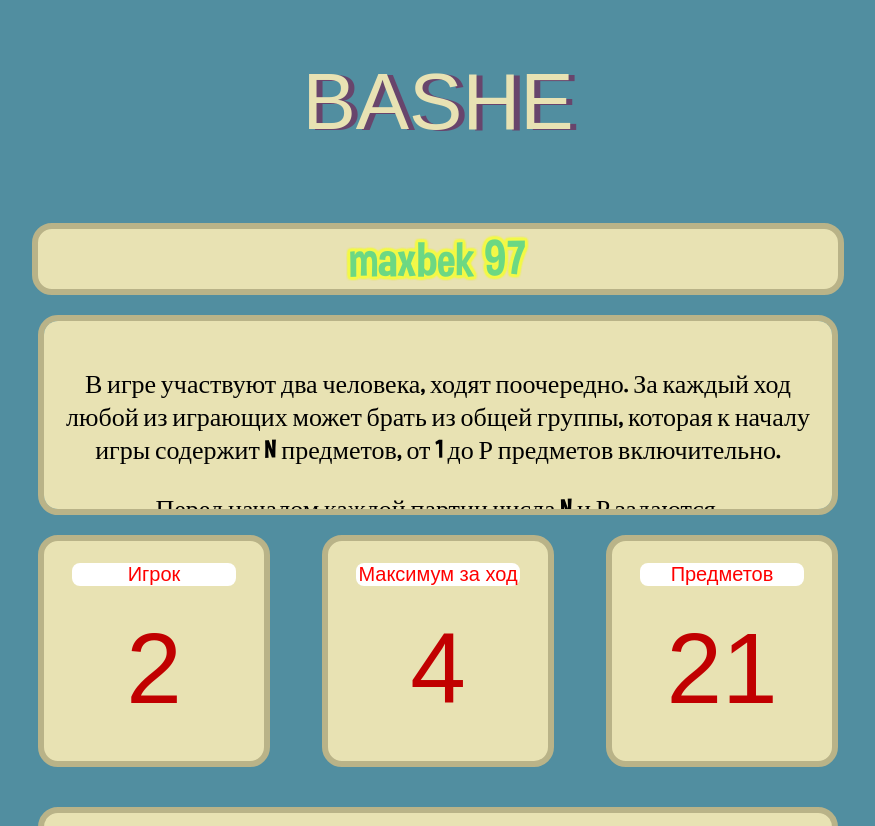
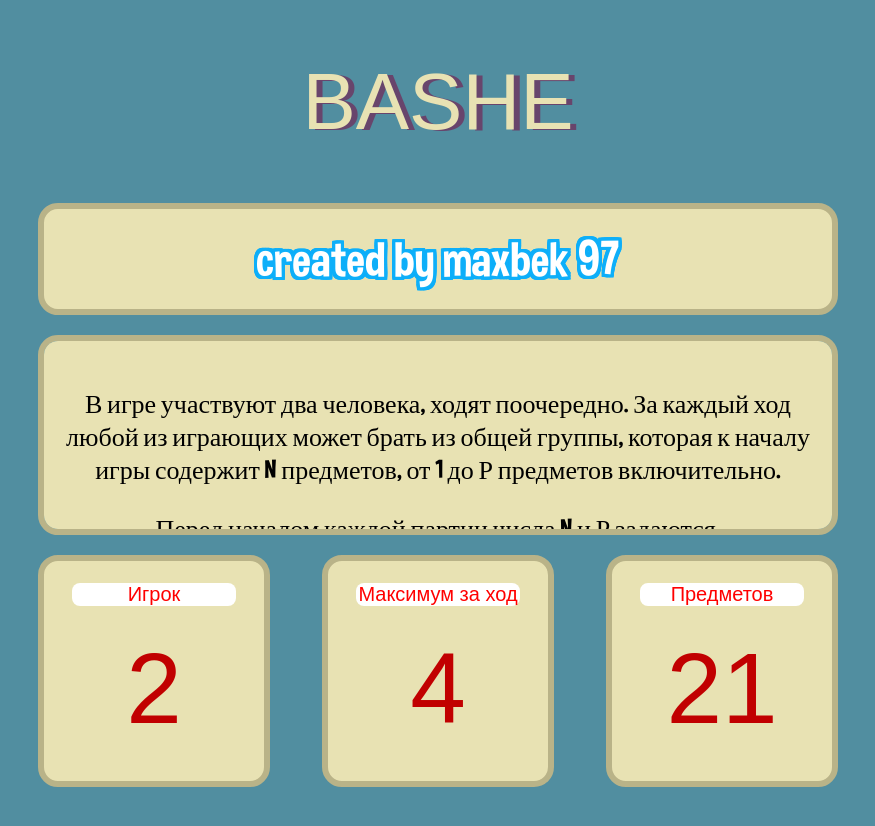
Before and after one commit to maxbek97/Bashe-game, a plain HTML site: page index.html in a window 1280 px wide. Shown: the top 826 px of the page, without its empty margins (202-1077 px from the left). Drawn offline with Linux system fonts and the light colour scheme.

Commit message:
sprite and fix

```diff
--- a/index.html
+++ b/index.html
@@ -14,8 +14,8 @@
 </head>
 <body>
 	<h1>BASHE</h1>
-	<div class="autor">
-	maxbek 97
+	<div class="container container-view">
+		<span>created by maxbek 97</span>
 	</div>
 	<div class ="container container-view rulebox">
 		<p>
--- a/script.js
+++ b/script.js
@@ -10,3 +10,13 @@ $(document).ready(function () {
 		}
 	});
 });
+$(document).ready(function () {
+	$('.chest-text').on('click', function() {
+		if ($('#switch-player').html() == "1") {
+			$('.chest-input').css("border-bottom" "1px" "dotted" "color" "red");
+		}
+		else {
+			$('.chest-input').css("border-bottom", "1px" "dotted" "green");
+		}
+	});
+});
--- a/styles.css
+++ b/styles.css
@@ -50,42 +50,46 @@ body {
 	color: #c10000;
 }
 
-.autor {
-	width: 800px;
-	background-color:#e8e2b3;
-	border: 6px solid #b9b388;
-	border-radius: 20px;
+.container span{
 	font-family: Dimboregular;
 	text-align: center;
 	display: inline-block;
-	margin: 20px;
+	margin: 0;
 	font-size: 50px;
-	color: #6cd883;
+	color: white;
 	text-shadow:
-		-0   -2px 2px #F3F948,
-		 0   -2px 2px #F3F948,
-		-0    2px 2px #F3F948,
-		 0    2px 2px #F3F948,
-		-2px -0   2px #F3F948,
-		 2px -0   2px #F3F948,
-		-2px  0   2px #F3F948,
-		 2px  0   2px #F3F948,
-		-1px -2px 2px #F3F948,
-		 1px -2px 2px #F3F948,
-		-1px  2px 2px #F3F948,
-		 1px  2px 2px #F3F948,
-		-2px -1px 2px #F3F948,
-		 2px -1px 2px #F3F948,
-		-2px  1px 2px #F3F948,
-		 2px  1px 2px #F3F948,
-		-2px -2px 2px #F3F948,
-		 2px -2px 2px #F3F948,
-		-2px  2px 2px #F3F948,
-		 2px  2px 2px #F3F948,
-		-2px -2px 2px #F3F948,
-		 2px -2px 2px #F3F948,
-		-2px  2px 2px #F3F948,
-		 2px  2px 2px #F3F948;
+		-0   -3px 0   #0EAFF9,
+		 0   -3px 0   #0EAFF9,
+		-0    3px 0   #0EAFF9,
+		 0    3px 0   #0EAFF9,
+		-3px -0   0   #0EAFF9,
+		 3px -0   0   #0EAFF9,
+		-3px  0   0   #0EAFF9,
+		 3px  0   0   #0EAFF9,
+		-1px -3px 0   #0EAFF9,
+		 1px -3px 0   #0EAFF9,
+		-1px  3px 0   #0EAFF9,
+		 1px  3px 0   #0EAFF9,
+		-3px -1px 0   #0EAFF9,
+		 3px -1px 0   #0EAFF9,
+		-3px  1px 0   #0EAFF9,
+		 3px  1px 0   #0EAFF9,
+		-2px -3px 0   #0EAFF9,
+		 2px -3px 0   #0EAFF9,
+		-2px  3px 0   #0EAFF9,
+		 2px  3px 0   #0EAFF9,
+		-3px -2px 0   #0EAFF9,
+		 3px -2px 0   #0EAFF9,
+		-3px  2px 0   #0EAFF9,
+		 3px  2px 0   #0EAFF9,
+		-3px -3px 0   #0EAFF9,
+		 3px -3px 0   #0EAFF9,
+		-3px  3px 0   #0EAFF9,
+		 3px  3px 0   #0EAFF9,
+		-3px -3px 0   #0EAFF9,
+		 3px -3px 0   #0EAFF9,
+		-3px  3px 0   #0EAFF9,
+		 3px  3px 0   #0EAFF9;
 }
 
 
@@ -100,8 +104,9 @@ body {
 }
 
 .chest-input:disabled:hover  + .chest-text {
-    background: url("./images/chest1.png") 1px 0 no-repeat;
-    background-size: contain;
+    background: url("./images/bashe_spites.png") 1px 0 no-repeat;
+	 background-position: bottom center;
+	background-size: 130%;
 }
 
 .rulebox {
@@ -121,26 +126,29 @@ body {
 }
 
 .chest-text {
-    background: url("./images/chest1.png") 1px 0 no-repeat;
+    background: url("./images/bashe_spites.png") 1px 0 no-repeat;
     display: inline-block;
     text-indent: -999px;
 	width: 140px;
     height: 140px;
-    background-size: contain;
+    background-position: top center;
+	background-size: 128%;
 }
 
 .chest-input:checked + .chest-text {
-    background: url("./images/chest2.png") 0 0 no-repeat;
+    background: url("./images/bashe_spites.png") 0 0 no-repeat;
 	width: 140px;
     height: 140px;
-    background-size: contain;
+	background-position: center center;
+	background-size: 130%;
 }
 
 .chest-text:hover {
-    background: url("./images/key.png") 0 0 no-repeat;
+    background: url("./images/bashe_spites.png") 0 0 no-repeat;
 	width: 140px;
     height: 140px;
-    background-size: contain;
+    background-position: bottom center;
+	background-size: 130%;
 }
 
 .chest-input:disabled + .chest-text {
```
Also changed, not shown: images/bashe_spites.png (added).
